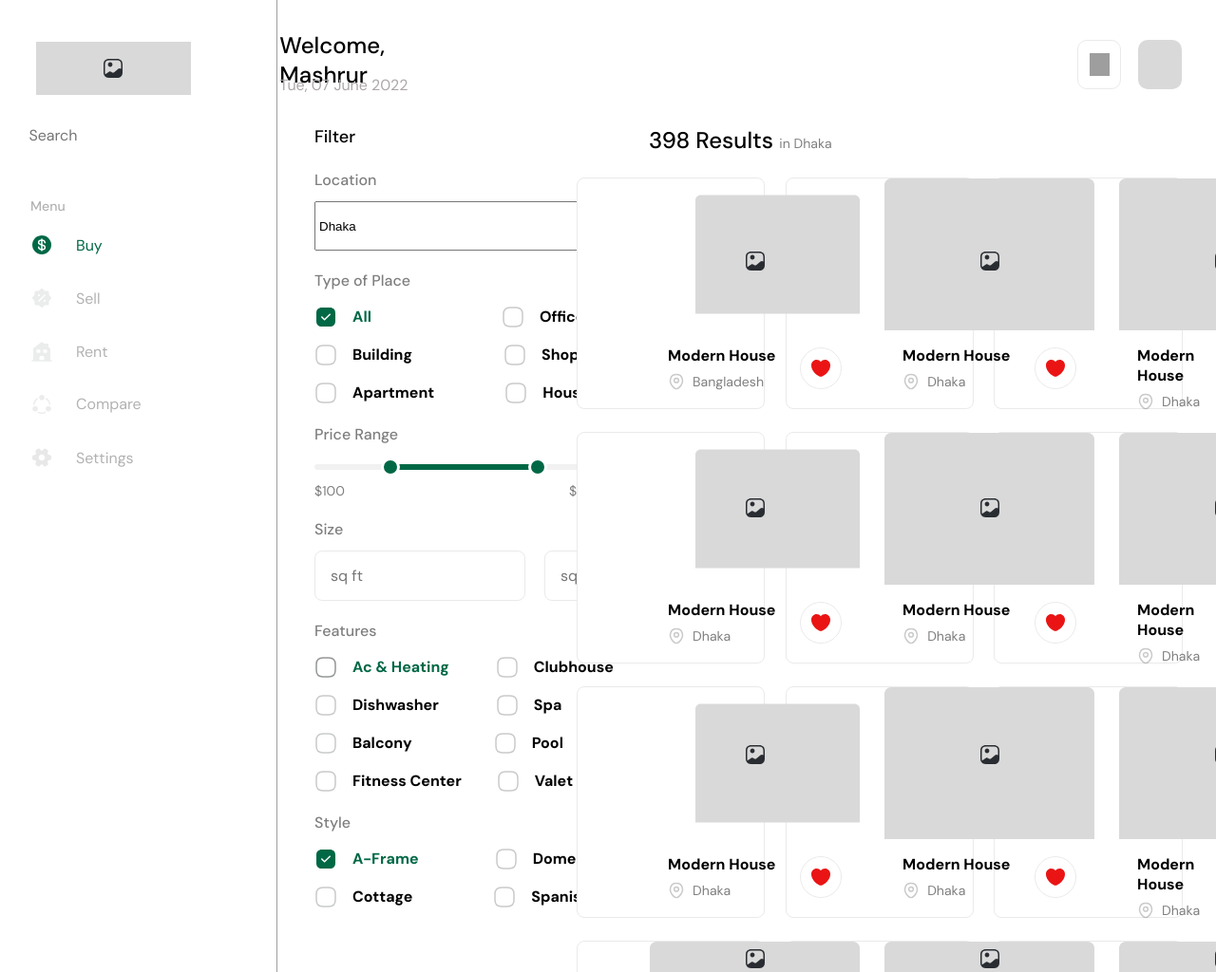
After one commit to Saif-Tasnim/Basa_Lagbe, a Django app: page /user/dashboard in a window 1280 px wide. The commit adds this page. Shown: the whole page at 95% size. Run offline with Django 4.2, Linux system fonts and the light colour scheme; grey boxes are pictures that could not be loaded.

Commit message:
adding user dahsboard

```diff
--- a/basa_lagbe/settings.py
+++ b/basa_lagbe/settings.py
@@ -39,7 +39,8 @@ INSTALLED_APPS = [
     'django.contrib.messages',
     'django.contrib.staticfiles',
     'home_app',
-    'login_app'
+    'login_app',
+    'user_app'
 ]
 
 MIDDLEWARE = [
--- a/basa_lagbe/urls.py
+++ b/basa_lagbe/urls.py
@@ -19,5 +19,6 @@ from django.urls import include, path
 urlpatterns = [
     path('admin/', admin.site.urls),
     path('', include('home_app.urls')),
-    path('login/', include('login_app.urls'))
+    path('login/', include('login_app.urls')),
+    path('user/', include('user_app.urls'))
 ]
--- a/static/css/user.css
+++ b/static/css/user.css
@@ -564,8 +564,8 @@ body {
 .rectangle-icon {
   position: absolute;
   top: 11.75rem;
-  left: 42.75rem;
-  width: 13.81rem;
+  left: 45.75rem;
+  width: 10.81rem;
   height: 10rem;
 }
 .desktop-43-child12,
--- /dev/null
+++ b/templates/UserDashboard/userdashboard.html
@@ -0,0 +1,580 @@
+<!DOCTYPE html>
+{%load static%}
+
+<html>
+  <head>
+    <meta charset="utf-8" />
+    <meta name="viewport" content="initial-scale=1, width=device-width" />
+
+    <link rel="stylesheet" href="{% static 'css/user.css'%}" type="text/css" />
+
+    <!-- <link rel="stylesheet" href="./global.css" />
+    <link rel="stylesheet" href="./style.css" /> -->
+
+    <link
+      rel="stylesheet"
+      href="https://fonts.googleapis.com/css2?family=Poppins:wght@400&display=swap"
+    />
+    <link
+      rel="stylesheet"
+      href="https://fonts.googleapis.com/css2?family=DM Sans:wght@400;500;700&display=swap"
+    />
+  </head>
+  <body>
+    <div class="desktop-43">
+      <button class="rectangle-parent">
+        <button class="group-child"></button
+        ><img
+          class="vuesaxboldlogout-icon"
+          alt=""
+
+          src= "{% static 'images/vuesaxboldlogout.svg'%}"
+        />
+        <div class="logout">Logout</div></button
+      ><input class="desktop-43-child" type="search" placeholder="Search" />
+      <p class="menu">Menu</p>
+      <a class="buy" id="buy">Buy</a><a class="sell" target="_blank">Sell</a
+      ><a class="rent">Rent</a><a class="compare">Compare</a
+      ><a class="settings" target="_blank">Settings</a
+      ><img
+        class="vuesaxboldsetting-2-icon"
+        alt=""
+        src= "{% static 'images/vuesaxboldsetting2.svg'%}"
+      >
+
+
+      <img class="desktop-43-item" alt="" src="{% static 'images/vector-11.svg
+      '%}"/>
+      <div class="desktop-43-inner"></div>
+      <button class="rectangle-group">
+        <div class="group-item"></div>
+        <img
+          class="vuesaxlinearnotification-bin-icon"
+          alt=""
+           src= "{% static 'images/vuesaxlinearnotificationbing.svg
+        '%}"
+        />
+      </button>
+      <div class="group-div">
+        <div class="welcome-amanda-parent">
+          <div class="welcome-amanda">Welcome, Mashrur</div>
+          <div class="tue-07-june">Tue, 07 June 2022</div>
+        </div>
+      </div>
+      <div class="filter">Filter</div>
+      <img
+        class="vuesaxbolddollar-circle-icon"
+        alt=""
+        src="{%static 'images/vuesaxbolddollarcircle.svg'%}"
+      /><img
+        class="vuesaxbolddiscount-shape-icon"
+        alt=""
+        src="{%static 'images/vuesaxbolddiscountshape.svg'%}"
+      /><img
+        class="vuesaxboldhouse-icon"
+        alt=""
+        src="{%static 'images/vuesaxboldhouse.svg'%}"
+      /><img
+        class="vuesaxboldshare-icon"
+        alt=""
+        src="{%static 'images/vuesaxboldshare.svg'%}"
+      />
+      <div class="frame-parent">
+        <div class="location-parent">
+          <h5 class="location">Location</h5>
+          <select class="scotland-wrapper" required>
+            <option value="Dhaka">Dhaka</option>
+          </select>
+        </div>
+        <div class="type-of-place-parent">
+          <h5 class="location">Type of Place</h5>
+          <div class="type-of-place-parent">
+            <div class="frame-container">
+              <div class="vuesaxboldtick-square-parent">
+                <img
+                  class="vuesaxboldtick-square-icon"
+                  alt=""
+                  src="{%static 'images/vuesaxboldticksquare.svg'%}"
+                />
+                <h4 class="all">All</h4>
+              </div>
+              <div class="vuesaxlinearminus-square-parent">
+                <img
+                  class="vuesaxlinearminus-square-icon"
+                  alt=""
+                  src="{%static 'images/vuesaxlinearminussquare.svg'%}"
+                />
+                <h3 class="all">Office</h3>
+              </div>
+            </div>
+            <div class="frame-div">
+              <div class="vuesaxboldtick-square-parent">
+                <img
+                  class="vuesaxlinearminus-square-icon"
+                  alt=""
+                  src="{%static 'images/vuesaxlinearminussquare.svg'%}"
+                />
+                <h3 class="all">Building</h3>
+              </div>
+              <div class="vuesaxboldtick-square-parent">
+                <img
+                  class="vuesaxlinearminus-square-icon"
+                  alt=""
+                  src="{%static 'images/vuesaxlinearminussquare.svg'%}"
+                />
+                <h4 class="all">Shop</h4>
+              </div>
+            </div>
+            <div class="frame-parent1">
+              <div class="vuesaxboldtick-square-parent">
+                <img
+                  class="vuesaxlinearminus-square-icon"
+                  alt=""
+                  src="{%static 'images/vuesaxlinearminussquare.svg'%}"
+                />
+                <h4 class="all">Apartment</h4>
+              </div>
+              <div class="vuesaxboldtick-square-parent">
+                <img
+                  class="vuesaxlinearminus-square-icon"
+                  alt=""
+                  src="{%static 'images/vuesaxlinearminussquare.svg'%}"
+                />
+                <h4 class="all">House</h4>
+              </div>
+            </div>
+          </div>
+        </div>
+        <div class="price-range-parent">
+          <h5 class="location">Price Range</h5>
+          <div class="group-parent">
+            <img class="group-inner" alt="" src="{%static 'images/group-239481.svg'%}" />
+            <div class="parent">
+              <div class="div">$100</div>
+              <div class="div1">$10000</div>
+            </div>
+          </div>
+        </div>
+        <div class="location-parent">
+          <h5 class="location">Size</h5>
+          <div class="frame-parent2">
+            <input class="frame-child" type="text" placeholder="sq ft" /><input
+              class="frame-child"
+              type="text"
+              placeholder="sq ft"
+            />
+          </div>
+        </div>
+        <div class="type-of-place-parent">
+          <h5 class="location">Features</h5>
+          <div class="type-of-place-parent">
+            <div class="frame-parent4">
+              <div class="vuesaxboldtick-square-parent">
+                <img
+                  class="vuesaxboldtick-square-icon"
+                  alt=""
+                  src="{%static 'images/vuesaxlinearminussquare.svg'%}"
+                />
+                <h4 class="all">Ac & Heating</h4>
+              </div>
+              <div class="vuesaxlinearminus-square-parent">
+                <img
+                  class="vuesaxlinearminus-square-icon"
+                  alt=""
+                  src="{%static 'images/vuesaxlinearminussquare.svg'%}"
+                />
+                <h4 class="all">Clubhouse</h4>
+              </div>
+            </div>
+            <div class="frame-parent5">
+              <div class="vuesaxboldtick-square-parent">
+                <img
+                  class="vuesaxlinearminus-square-icon"
+                  alt=""
+                  src="{%static 'images/vuesaxlinearminussquare.svg'%}"
+                />
+                <h4 class="all">Dishwasher</h4>
+              </div>
+              <div class="vuesaxboldtick-square-parent">
+                <img
+                  class="vuesaxlinearminus-square-icon"
+                  alt=""
+                  src="{%static 'images/vuesaxlinearminussquare.svg'%}"
+                />
+                <h4 class="all">Spa</h4>
+              </div>
+            </div>
+            <div class="frame-parent6">
+              <div class="vuesaxboldtick-square-parent">
+                <img
+                  class="vuesaxlinearminus-square-icon"
+                  alt=""
+                  src="{%static 'images/vuesaxlinearminussquare.svg'%}"
+                />
+                <h4 class="all">Balcony</h4>
+              </div>
+              <div class="vuesaxboldtick-square-parent">
+                <img
+                  class="vuesaxlinearminus-square-icon"
+                  alt=""
+                  src="{%static 'images/vuesaxlinearminussquare.svg'%}"
+                />
+                <h4 class="all">Pool</h4>
+              </div>
+            </div>
+            <div class="frame-parent7">
+              <div class="vuesaxboldtick-square-parent">
+                <img
+                  class="vuesaxlinearminus-square-icon"
+                  alt=""
+                  src="{%static 'images/vuesaxlinearminussquare.svg'%}"
+                />
+                <h4 class="all">Fitness Center</h4>
+              </div>
+              <div class="vuesaxboldtick-square-parent">
+                <img
+                  class="vuesaxlinearminus-square-icon"
+                  alt=""
+                  src="{%static 'images/vuesaxlinearminussquare.svg'%}"
+                />
+                <h4 class="all">Valet Parking</h4>
+              </div>
+            </div>
+          </div>
+        </div>
+        <div class="type-of-place-parent">
+          <h5 class="location">Style</h5>
+          <div class="frame-parent8">
+            <div class="frame-parent9">
+              <div class="vuesaxboldtick-square-parent">
+                <img
+                  class="vuesaxboldtick-square-icon"
+                  alt=""
+                  src="{%static 'images/vuesaxboldticksquare.svg'%}"
+                />
+                <h4 class="all">A-Frame</h4>
+              </div>
+              <div class="vuesaxlinearminus-square-parent">
+                <img
+                  class="vuesaxlinearminus-square-icon"
+                  alt=""
+                  src="{%static 'images/vuesaxlinearminussquare.svg'%}"
+                />
+                <h4 class="all">Dome</h4>
+              </div>
+            </div>
+            <div class="frame-parent10">
+              <div class="vuesaxboldtick-square-parent">
+                <img
+                  class="vuesaxlinearminus-square-icon"
+                  alt=""
+                  src="{%static 'images/vuesaxlinearminussquare.svg'%}"
+                />
+                <h4 class="all">Cottage</h4>
+              </div>
+              <div class="vuesaxboldtick-square-parent">
+                <img
+                  class="vuesaxlinearminus-square-icon"
+                  alt=""
+                  src="{%static 'images/vuesaxlinearminussquare.svg'%}"
+                />
+                <h4 class="all">Spanish</h4>
+              </div>
+            </div>
+          </div>
+        </div>
+      </div>
+      <div class="rectangle-div"></div>
+      <div class="desktop-43-child1"></div>
+      <div class="desktop-43-child2"></div>
+      <div class="desktop-43-child3"></div>
+      <div class="desktop-43-child4"></div>
+      <div class="desktop-43-child5"></div>
+      <div class="desktop-43-child6"></div>
+      <div class="desktop-43-child7"></div>
+      <div class="desktop-43-child8"></div>
+      <div class="desktop-43-child9"></div>
+      <div class="desktop-43-child10"></div>
+      <div class="desktop-43-child11"></div>
+      <div class="results-in-scotland-container">
+        <span class="results">398 Results </span
+        ><span class="in-scotland">in Dhaka</span>
+      </div>
+      <img class="rectangle-icon" alt="" src="{%static 'images/rectangle-30510.svg'%}" /><img
+        class="desktop-43-child12"
+        alt=""
+        src="{%static 'images/rectangle-30510.svg'%}"
+      /><img
+        class="desktop-43-child13"
+        alt=""
+        src="{%static 'images/rectangle-30510.svg'%}"
+      /><img
+        class="desktop-43-child14"
+        alt=""
+        src="{%static 'images/rectangle-30510.svg'%}"
+      /><img
+        class="desktop-43-child15"
+        alt=""
+        src="{%static 'images/rectangle-30510.svg'%}"
+      /><img
+        class="desktop-43-child16"
+        alt=""
+        src="{%static 'images/rectangle-30510.svg'%}"
+      /><img
+        class="desktop-43-child17"
+        alt=""
+        src="{%static 'images/rectangle-30510.svg'%}"
+      /><img
+        class="desktop-43-child18"
+        alt=""
+        src="{%static 'images/rectangle-30510.svg'%}"
+      /><img
+        class="desktop-43-child19"
+        alt=""
+        src="{%static 'images/rectangle-30510.svg'%}"
+      /><img
+        class="desktop-43-child20"
+        alt=""
+        src="{%static 'images/rectangle-30510.svg'%}"
+      /><img
+        class="desktop-43-child21"
+        alt=""
+        src="{%static 'images/rectangle-30510.svg'%}"
+      /><img
+        class="desktop-43-child22"
+        alt=""
+        src="{%static 'images/rectangle-30510.svg'%}"
+      />
+      <div class="modern-house-parent">
+        <h4 class="all">Modern House</h4>
+        <div class="vuesaxlinearlocation-parent">
+          <img
+            class="vuesaxlinearlocation-icon"
+            alt=""
+
+            src="{%static 'images/vuesaxlinearlocation.svg'%}"
+          />
+          <div class="scotland">Bangladesh</div>
+        </div>
+      </div>
+      <div class="modern-house-group">
+        <h4 class="all">Modern House</h4>
+        <div class="vuesaxlinearlocation-parent">
+          <img
+            class="vuesaxlinearlocation-icon"
+            alt=""
+            src="{%static 'images/vuesaxlinearlocation.svg'%}"
+          />
+          <div class="scotland">Dhaka</div>
+        </div>
+      </div>
+      <div class="modern-house-container">
+        <h4 class="all">Modern House</h4>
+        <div class="vuesaxlinearlocation-parent">
+          <img
+            class="vuesaxlinearlocation-icon"
+            alt=""
+             src="{%static 'images/vuesaxlinearlocation.svg'%}"
+          />
+          <div class="scotland">Dhaka</div>
+        </div>
+      </div>
+      <div class="modern-house-parent1">
+        <h4 class="all">Modern House</h4>
+        <div class="vuesaxlinearlocation-parent">
+          <img class="vuesaxlinearlocation-icon" alt="" />
+          <div class="scotland">Dhaka</div>
+        </div>
+      </div>
+      <div class="modern-house-parent2">
+        <h4 class="all">Modern House</h4>
+        <div class="vuesaxlinearlocation-parent">
+          <img
+            class="vuesaxlinearlocation-icon"
+            alt=""
+            src="{%static 'images/vuesaxlinearlocation3.svg'%}"
+          />
+          <div class="scotland">Dhaka</div>
+        </div>
+      </div>
+      <div class="modern-house-parent3">
+        <h4 class="all">Modern House</h4>
+        <div class="vuesaxlinearlocation-parent">
+          <img
+            class="vuesaxlinearlocation-icon"
+            alt=""
+            src="{%static 'images/vuesaxlinearlocation3.svg'%}"
+          />
+          <div class="scotland">Dhaka</div>
+        </div>
+      </div>
+      <div class="modern-house-parent4">
+        <h4 class="all">Modern House</h4>
+        <div class="vuesaxlinearlocation-parent">
+          <img
+            class="vuesaxlinearlocation-icon"
+            alt=""
+            src="{%static 'images/vuesaxlinearlocation3.svg'%}"
+          />
+          <div class="scotland">Dhaka</div>
+        </div>
+      </div>
+      <div class="modern-house-parent5">
+        <h4 class="all">Modern House</h4>
+        <div class="vuesaxlinearlocation-parent">
+          <img class="vuesaxlinearlocation-icon" alt="" />
+          <div class="scotland">Dhaka</div>
+        </div>
+      </div>
+      <div class="modern-house-parent6">
+        <h4 class="all">Modern House</h4>
+        <div class="vuesaxlinearlocation-parent">
+          <img
+            class="vuesaxlinearlocation-icon"
+            alt=""
+            src="{%static 'images/vuesaxlinearlocation3.svg'%}"
+          />
+          <div class="scotland">Dhaka</div>
+        </div>
+      </div>
+      <div class="modern-house-parent7">
+        <h4 class="all">Modern House</h4>
+        <div class="vuesaxlinearlocation-parent">
+          <img
+            class="vuesaxlinearlocation-icon"
+            alt=""
+            src="{%static 'images/vuesaxlinearlocation3.svg'%}"
+          />
+          <div class="scotland">Dhaka</div>
+        </div>
+      </div>
+      <div class="modern-house-parent8">
+        <h4 class="all">Modern House</h4>
+        <div class="vuesaxlinearlocation-parent">
+          <img
+            class="vuesaxlinearlocation-icon"
+            alt=""
+            src="{%static 'images/vuesaxlinearlocation3.svg'%}"
+          />
+          <div class="scotland">Dhaka</div>
+        </div>
+      </div>
+      <div class="modern-house-parent9">
+        <h4 class="all">Modern House</h4>
+        <div class="vuesaxlinearlocation-parent">
+          <img class="vuesaxlinearlocation-icon" alt="" />
+          <div class="scotland">Dhaka</div>
+        </div>
+      </div>
+      <img class="group-icon" alt="" src="{% static 'images/group-239484.svg'%}" /><img
+        class="desktop-43-child23"
+        alt=""
+        src="{% static 'images/group-239484.svg'%}"
+      /><img
+        class="desktop-43-child24"
+        alt=""
+        src="{% static 'images/group-239484.svg'%}"
+      /><img class="desktop-43-child25" alt="" /><img
+        class="desktop-43-child26"
+        alt=""
+        src="{% static 'images/group-239484.svg'%}"
+      /><img
+        class="desktop-43-child27"
+        alt=""
+        src="{% static 'images/group-239484.svg'%}"
+      /><img
+        class="desktop-43-child28"
+        alt=""
+        src="{% static 'images/group-239484.svg'%}"
+      /><img class="desktop-43-child29" alt="" /><img
+        class="desktop-43-child30"
+        alt=""
+        src="{% static 'images/group-239484.svg'%}"
+      /><img
+        class="desktop-43-child31"
+        alt=""
+        src="{% static 'images/group-239484.svg'%}"
+      /><img
+        class="desktop-43-child32"
+        alt=""
+        src="{% static 'images/group-239484.svg'%}
+        "
+      /><img class="desktop-43-child33" alt="" /><img
+        class="desktop-43-child34"
+        alt="Logo"
+        src="{% static 'images/rectangle-30470@2x.png'%}"
+      />
+
+      <img
+        class="vuesaxboldgallery-icon"
+        alt=""
+        src="{% static 'images/vuesaxboldgallery.svg'%}"
+      /><img
+        class="vuesaxboldgallery-icon1"
+        alt=""
+        src="{% static 'images/vuesaxboldgallery1.svg'%}"
+      />
+     <img
+        class="vuesaxboldgallery-icon2"
+        alt=""
+        src="{% static 'images/vuesaxboldgallery.svg'%}"
+      /><img
+        class="vuesaxboldgallery-icon3"
+        alt=""
+        src="{% static 'images/vuesaxboldgallery.svg'%}"
+      /><img
+        class="vuesaxboldgallery-icon4"
+        alt=""
+        src="{% static 'images/vuesaxboldgallery.svg'%}"
+      /><img
+        class="vuesaxboldgallery-icon5"
+        alt=""
+        src="{% static 'images/vuesaxboldgallery.svg'%}"
+      />
+
+
+      <img
+        class="vuesaxboldgallery-icon6"
+        alt=""
+        src="{% static 'images/vuesaxboldgallery1.svg'%}"
+      /><img
+        class="vuesaxboldgallery-icon7"
+        alt=""
+        src="{% static 'images/vuesaxboldgallery1.svg'%}"
+      /><img
+        class="vuesaxboldgallery-icon8"
+        alt=""
+        src="{% static 'images/vuesaxboldgallery1.svg'%}"
+      /><img
+        class="vuesaxboldgallery-icon9"
+        alt=""
+        src="{% static 'images/vuesaxboldgallery1.svg'%}"
+      /><img
+        class="vuesaxboldgallery-icon10"
+        alt=""
+        src="{% static 'images/vuesaxboldgallery1.svg'%}"
+      /><img
+        class="vuesaxboldgallery-icon11"
+        alt=""
+        src="{% static 'images/vuesaxboldgallery1.svg'%}"
+      /><img
+        class="vuesaxboldgallery-icon12"
+        alt=""
+        src="{% static 'images/vuesaxboldgallery1.svg'%}"
+      /><img
+        class="vuesaxboldgallery-icon13"
+        alt=""
+        src="{% static 'images/vuesaxboldgallery1.svg'%}"
+      />
+    </div>
+
+    <script>
+      var buy = document.getElementById("buy");
+      if (buy) {
+        buy.addEventListener("click", function () {
+          window.open("#");
+        });
+      }
+      </script>
+  </body>
+</html>
--- /dev/null
+++ b/user_app/urls.py
@@ -0,0 +1,9 @@
+from django.urls import path
+
+
+
+from .views import userdashboard
+
+urlpatterns =[
+    path('dashboard',userdashboard,name='userdashboard')
+]
--- a/user_app/views.py
+++ b/user_app/views.py
@@ -1,3 +1,7 @@
 from django.shortcuts import render
+from django.http import HttpResponse
 
 # Create your views here.
+
+def userdashboard(request):
+  return  render(request,'UserDashboard/userdashboard.html')
```
